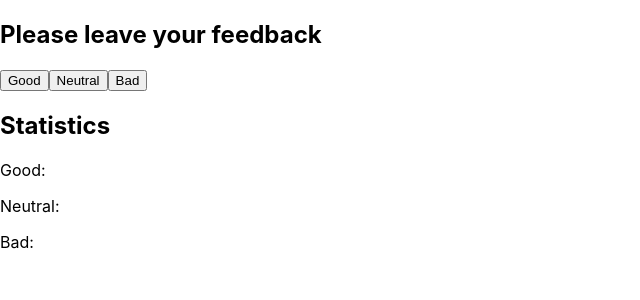
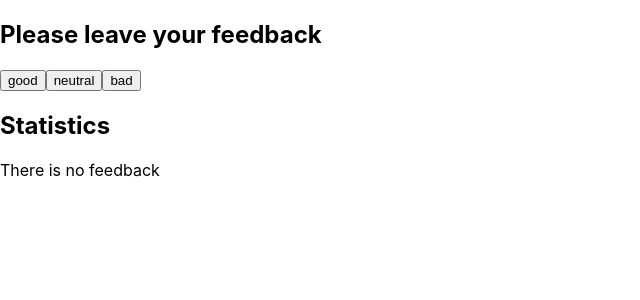
Before and after one commit to Dyhless/react-hw-02-feedback, a React (Create React App) app: page / in a window 1280 px wide. Shown: the top 300 px of the page, without its empty margins (0-640 px from the left). Built offline with nearby package versions, Linux system fonts and the light colour scheme.

Commit message:
update steps

```diff
--- a/src/components/App.jsx
+++ b/src/components/App.jsx
@@ -1,19 +1,61 @@
-import Feedback from './Step1/step1';
+import React, { Component } from 'react';
+import Section from './Section/Section';
+import FeedbackOptions from './FeedbackOptions/FeedbackOptions';
+import Statistics from './Statistics/Statistics';
+import Notification from './Notification/Notification';
 
-export const App = () => {
-  return (
-    <Feedback
-      style={{
-        height: '100vh',
-        display: 'flex',
-        justifyContent: 'center',
-        alignItems: 'center',
-        fontSize: 40,
-        color: '#010101',
-      }}
-      good={'0'}
-      neutral={'0'}
-      bad={'0'}
-    />
-  );
-};
+export class App extends Component {
+  state = {
+    good: 0,
+    neutral: 0,
+    bad: 0,
+  };
+
+  countTotalFeedback = () => {
+    const { good, neutral, bad } = this.state;
+    return good + neutral + bad;
+  };
+
+  countPositiveFeedbackPercentage = () => {
+    const { good } = this.state;
+    const total = this.countTotalFeedback();
+    return total > 0 ? Math.round((good / total) * 100) : 0;
+  };
+
+  handleLeaveFeedback = option => {
+    this.setState(prevState => ({
+      [option]: prevState[option] + 1,
+    }));
+  };
+
+  render() {
+    const { good, neutral, bad } = this.state;
+    const totalFeedback = this.countTotalFeedback();
+    const positivePercentage = this.countPositiveFeedbackPercentage();
+
+    return (
+      <div>
+        <Section title="Please leave your feedback">
+          <FeedbackOptions
+            options={['good', 'neutral', 'bad']}
+            onLeaveFeedback={this.handleLeaveFeedback}
+          />
+        </Section>
+
+        <Section title="Statistics">
+          {totalFeedback > 0 ? (
+            <Statistics
+              good={good}
+              neutral={neutral}
+              bad={bad}
+              total={totalFeedback}
+              positivePercentage={positivePercentage}
+            />
+          ) : (
+            <Notification message="There is no feedback" />
+          )}
+        </Section>
+      </div>
+    );
+  }
+}
--- /dev/null
+++ b/src/components/FeedbackOptions/FeedbackOptions.jsx
@@ -0,0 +1,15 @@
+import React from 'react';
+
+const FeedbackOptions = ({ options, onLeaveFeedback }) => {
+  return (
+    <div>
+      {options.map(option => (
+        <button key={option} onClick={() => onLeaveFeedback(option)}>
+          {option}
+        </button>
+      ))}
+    </div>
+  );
+};
+
+export default FeedbackOptions;
--- /dev/null
+++ b/src/components/Notification/Notification.jsx
@@ -0,0 +1,7 @@
+import React from 'react';
+
+const Notification = ({ message }) => {
+  return <p>{message}</p>;
+};
+
+export default Notification;
--- /dev/null
+++ b/src/components/Section/Section.jsx
@@ -0,0 +1,12 @@
+import React from 'react';
+
+const Section = ({ title, children }) => {
+  return (
+    <div>
+      <h2>{title}</h2>
+      {children}
+    </div>
+  );
+};
+
+export default Section;
--- /dev/null
+++ b/src/components/Statistics/Statistics.jsx
@@ -0,0 +1,15 @@
+import React from 'react';
+
+const Statistics = ({ good, neutral, bad, total, positivePercentage }) => {
+  return (
+    <div>
+      <p>Good: {good}</p>
+      <p>Neutral: {neutral}</p>
+      <p>Bad: {bad}</p>
+      <p>Total: {total}</p>
+      <p>Positive Feedback: {positivePercentage}%</p>
+    </div>
+  );
+};
+
+export default Statistics;
--- a/src/components/Step1/step1.jsx
+++ /dev/null
@@ -1,44 +0,0 @@
-import React from 'react';
-
-class Feedback extends React.Component {
-  handleGood = event => {
-    console.log('Click on Good feedback button');
-    const { target } = event;
-    console.log(target);
-  };
-  handleNeutral = event => {
-    console.log('Click on Neutral feedback button');
-    const { target } = event;
-    console.log(target);
-  };
-  handleBad = event => {
-    console.log('Click on Bad feedback button');
-    const { target } = event;
-    console.log(target);
-  };
-
-  render() {
-    return (
-      <div className="Feedback">
-        <h2>Please leave your feedback</h2>
-        <div>
-          <button type="button" onClick={this.handleGood}>
-            Good
-          </button>
-          <button type="button" onClick={this.handleNeutral}>
-            Neutral
-          </button>
-          <button type="button" onClick={this.handleBad}>
-            Bad
-          </button>
-        </div>
-        <h2>Statistics</h2>
-        <p>Good:</p>
-        <p>Neutral:</p>
-        <p>Bad:</p>
-      </div>
-    );
-  }
-}
-
-export default Feedback;
```
